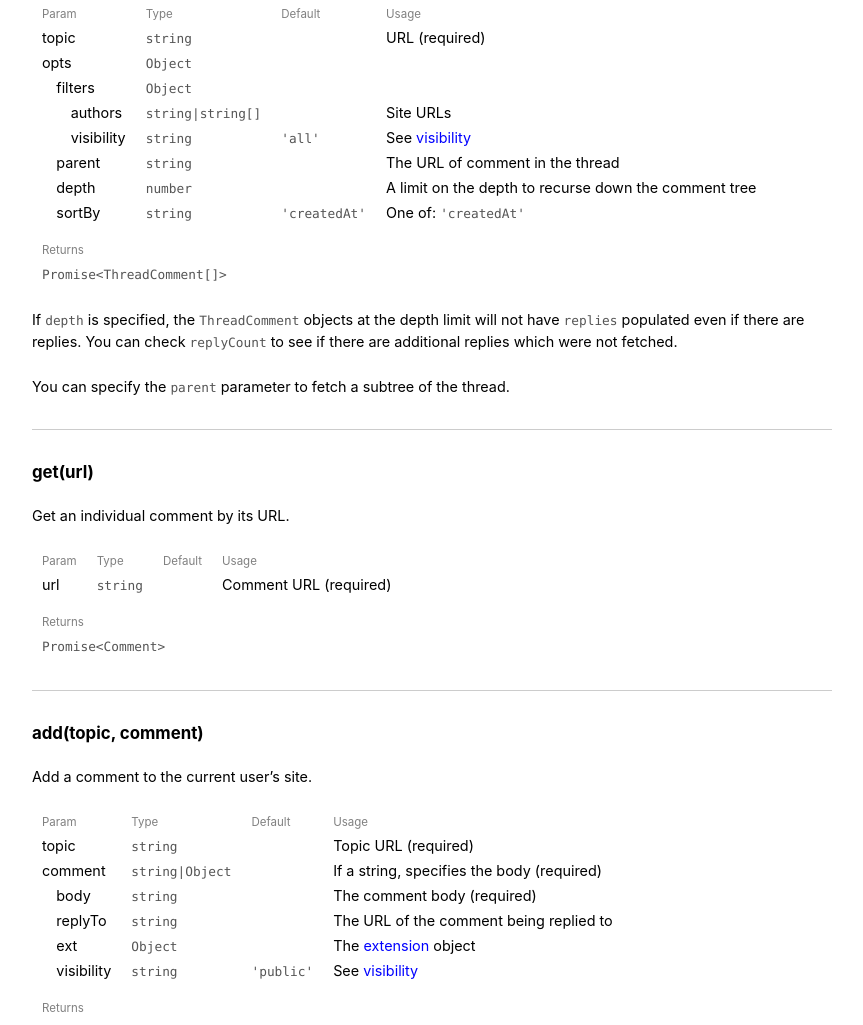
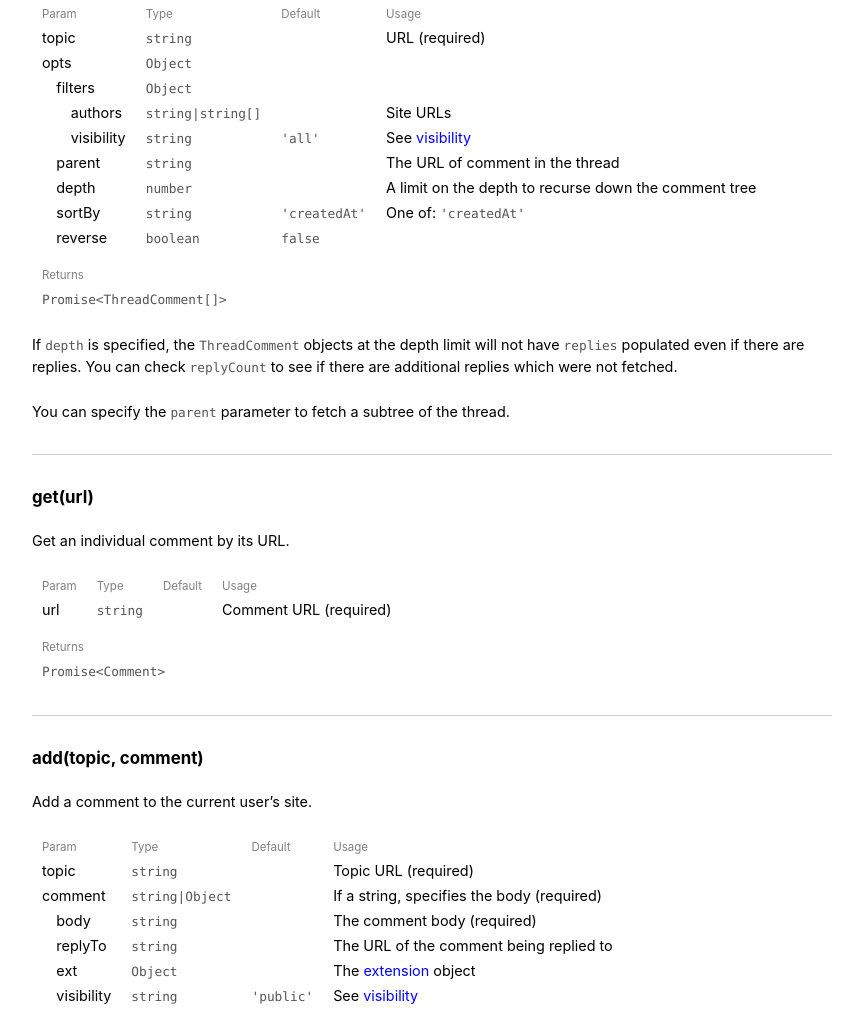
Before and after one commit to beakerbrowser/unwalled.garden, a website: page docs/api/comments.html in a window 1280 px wide. Shown: the part 2357-3382 px from the top of the page, without its empty margins (291-1154 px from the left). Drawn offline with Linux system fonts and the light colour scheme.

Commit message:
Add reverse param to comments.thread()

```diff
--- a/docs/api/comments.html
+++ b/docs/api/comments.html
@@ -402,6 +402,12 @@
 <td><code>'createdAt'</code></td>
 <td>One of: <code>'createdAt'</code></td>
 </tr>
+<tr>
+<td> reverse</td>
+<td><code>boolean</code></td>
+<td><code>false</code></td>
+<td></td>
+</tr>
 </tbody>
 </table>
 <table>
```
Also changed, not shown: _md/docs/api/comments.md (+1 -0 lines).
